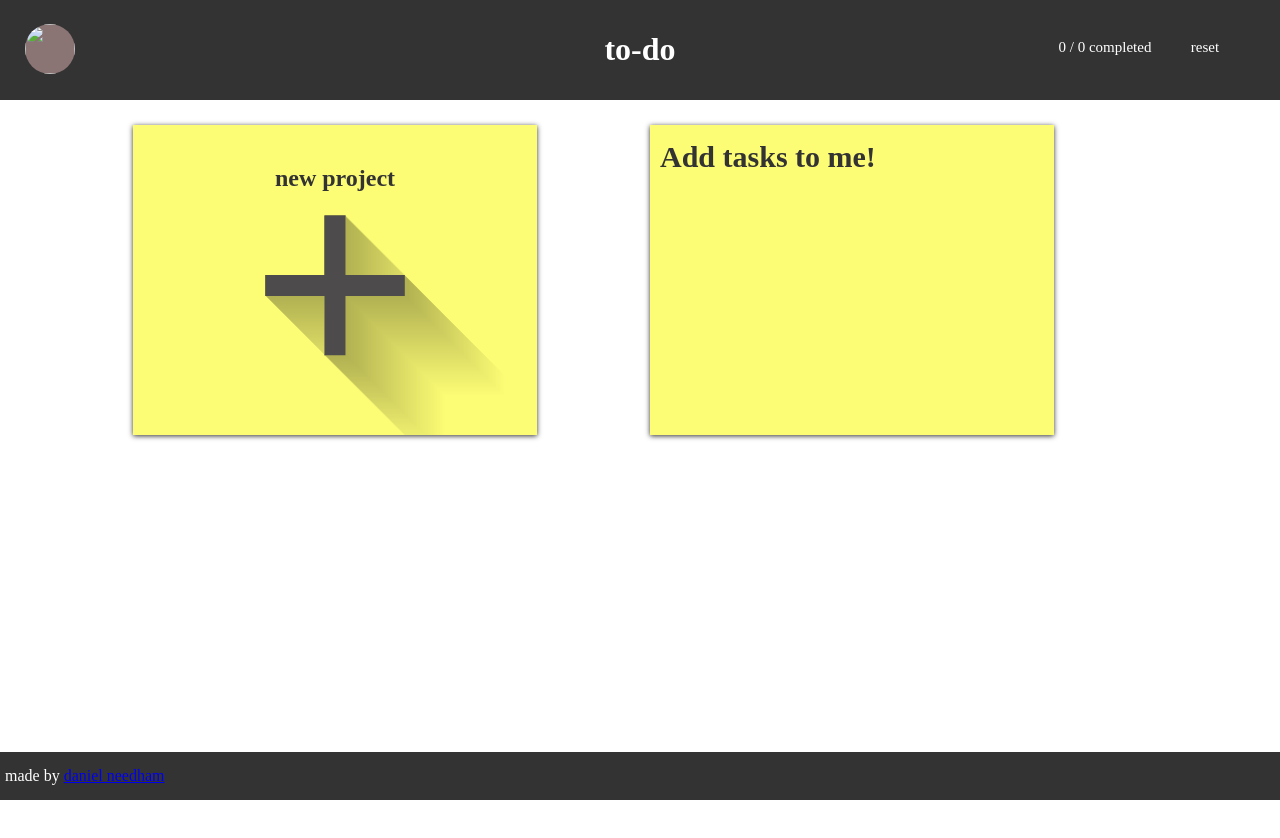
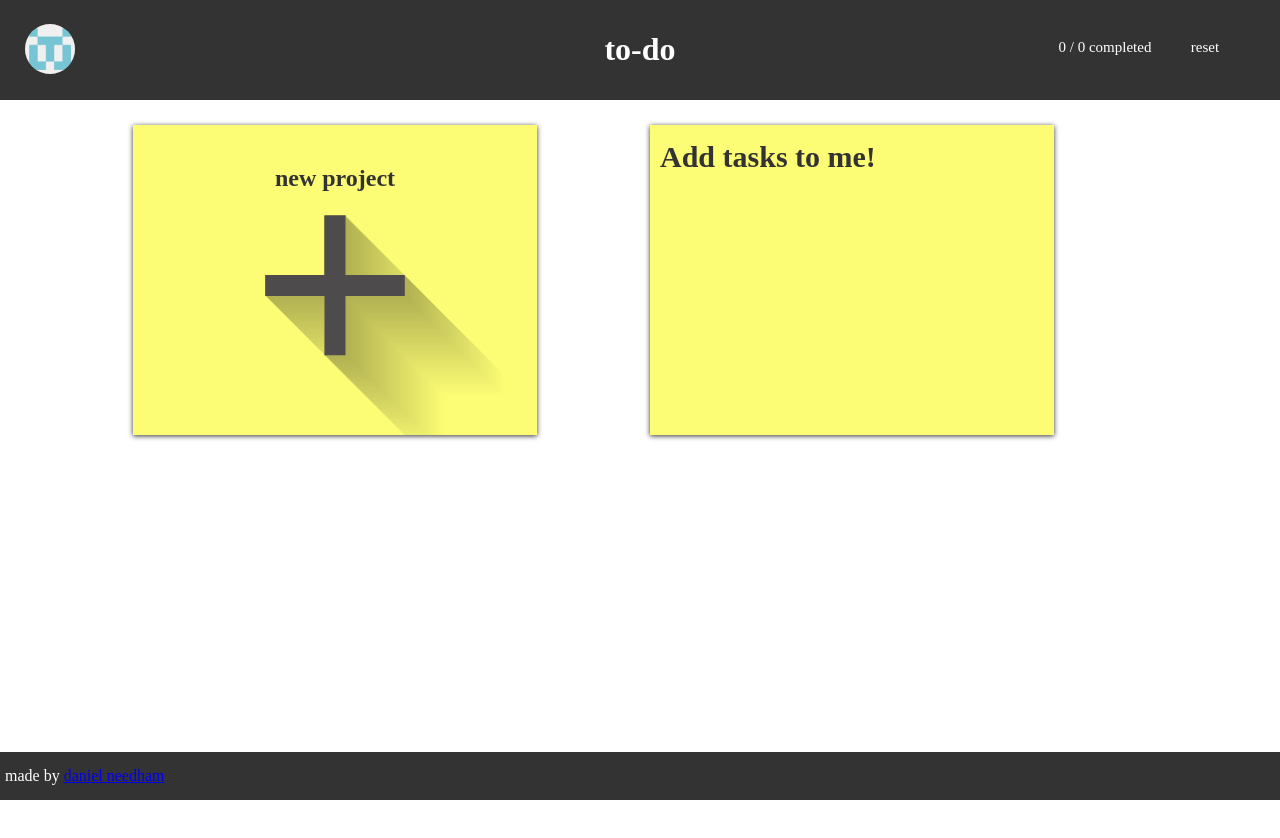
Before and after one commit to daniel-needham/todo, a plain HTML site: page index.html in a window 1280 px wide. Drawn offline with Linux system fonts and the light colour scheme; the site is published under a folder, as on GitHub Pages, so addresses that start at the root find nothing.

Commit message:
fixed broken image link

```diff
--- a/index.html
+++ b/index.html
@@ -14,7 +14,7 @@
 <body>
   <div id="container">
     <header id="header" class="fixed-header">
-      <div id="profile"><a target="_blank" href="https://github.com/daniel-needham/"><img id="pp" src="/images/profilepic.png"></a></div>
+      <div id="profile"><a target="_blank" href="https://github.com/daniel-needham/"><img id="pp" src="images/profilepic.png"></a></div>
       <div id="title"><h1 id="title">to-do</h1></div>
       <nav id="navbar">
         <li id="reset">reset</li>
```
